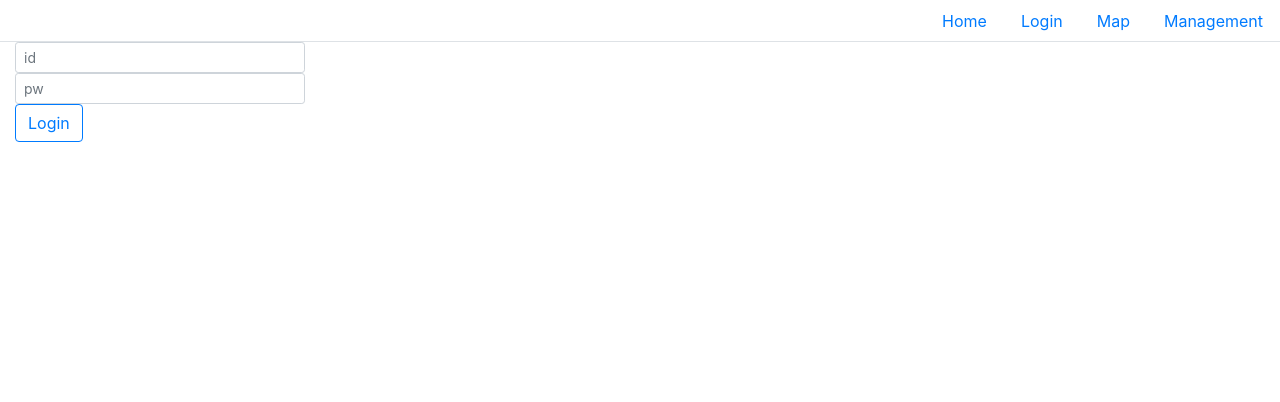
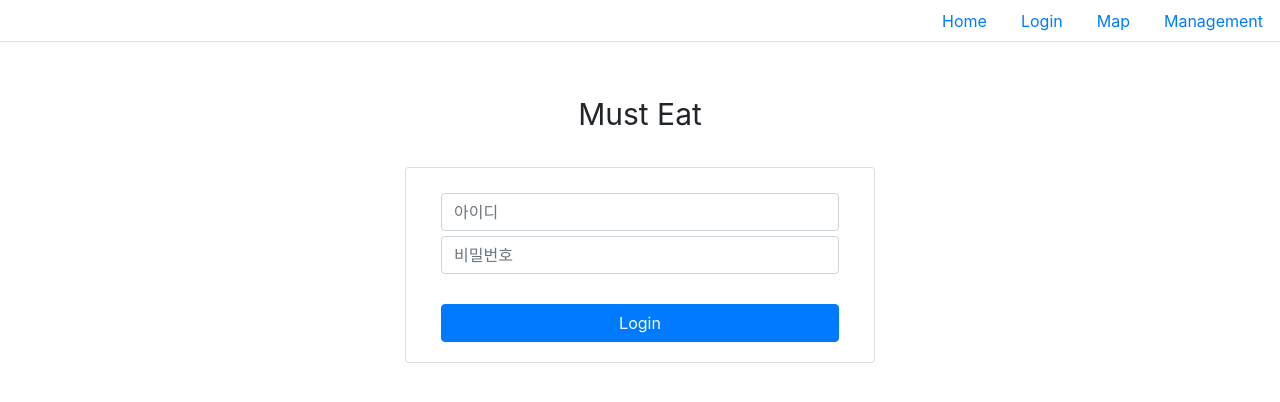
Before and after one commit to devkimc/Must_Eat_1, a Vue app: page /auth/login in a window 1280 px wide. Shown: the top 402 px of the page. Built offline with nearby package versions, Linux system fonts and the light colour scheme.

Commit message:
Modify the login layout

```diff
--- a/src/assets/css/index.css
+++ b/src/assets/css/index.css
@@ -1,3 +1,23 @@
+
+/* auth */
+.login_views .cont {
+    max-width: 500px;
+}
+
+.login_views .cont .head {
+    font-size: 30px;
+    margin: 50px 0px 30px 0px;
+}
+
+.login_views .cont .card .row_input {
+    margin:5px 0px;
+}
+
+.login_views .cont .card .row_button {
+    margin:30px 0px 0px 0px;
+}
+
+/* map */
 .map #map {
     width: 80%;
     height: 700px;
@@ -6,6 +26,6 @@
 @media screen and (min-device-width : 320px) and (max-device-width : 480px) {
     .map #map {
         width: 100%;
-        height: 700px;
+        height: 500px;
     }
 }
--- a/src/main.js
+++ b/src/main.js
@@ -6,6 +6,7 @@ import router from './router'
 import { BootstrapVue } from 'bootstrap-vue'
 import 'bootstrap/dist/css/bootstrap.min.css'
 import 'bootstrap-vue/dist/bootstrap-vue.css'
+import './assets/css/index.css'
 
 Vue.config.productionTip = false
 Vue.use(BootstrapVue)
--- a/src/views/auth/Login.vue
+++ b/src/views/auth/Login.vue
@@ -1,10 +1,27 @@
 <template>
-  <div class="login_views">
-    <b-col sm="3">
-      <b-form-input size='sm' placeholder='id' v-model="userId"></b-form-input>
-      <b-form-input size='sm' placeholder='pw' v-model="userPw"></b-form-input>
-      <b-button variant="outline-primary" @click="goLogin" class="mb-2">Login</b-button>
-    </b-col>
+  <div class="login_views" align="center">
+    <b-container fluid class="cont">
+      <div class="head">
+        Must Eat
+      </div>
+      <b-card class="card">
+        <b-row class="row_input">
+          <b-col>
+            <b-form-input placeholder='아이디' v-model="userId"></b-form-input>
+          </b-col>
+        </b-row>
+        <b-row class="row_input">
+          <b-col>
+            <b-form-input placeholder='비밀번호' v-model="userPw"></b-form-input>
+          </b-col>
+        </b-row>
+        <b-row class="row_button">
+          <b-col>
+            <b-button block variant="primary" @click="goLogin">Login</b-button>
+          </b-col>
+        </b-row>
+      </b-card>
+    </b-container>
   </div>
 </template>
 
@@ -16,17 +33,26 @@ export default {
   data () {
     return {
       userId: '',
-      userPw: ''
+      userPw: '',
+      resMsgLogin: ''
     }
   },
   methods: {
     goLogin () {
-      Login(this.userId, this.userPw).then()
-      this.makeToast('success')
+      Login(this.userId, this.userPw).then(res => {
+        this.resMsgLogin = res.data.msg
+        if (res.data.code === 10000) {
+          this.makeToast('success')
+        } else if (res.data.code === 20001) {
+          this.makeToast('danger')
+        } else {
+          this.makeToast('warning')
+        }
+      })
     },
-    makeToast (variant = null) {
-      this.$bvToast.toast('Toast body content', {
-        title: `Variant ${variant || 'default'}`,
+    makeToast (variant) {
+      this.$bvToast.toast(this.resMsgLogin, {
+        title: 'Notice',
         variant: variant,
         solid: true
       })
--- a/src/views/map/IndexMap.vue
+++ b/src/views/map/IndexMap.vue
@@ -1,7 +1,7 @@
 <template>
   <!-- Map-->
   <div class="map" id="contact">
-    <div id="map" style="width:700px;height:500px;"></div>
+    <div id="map"></div>
   </div>
 </template>
 
```
Also changed, not shown: 1 other file (tests, documents, lock files or other folders).
